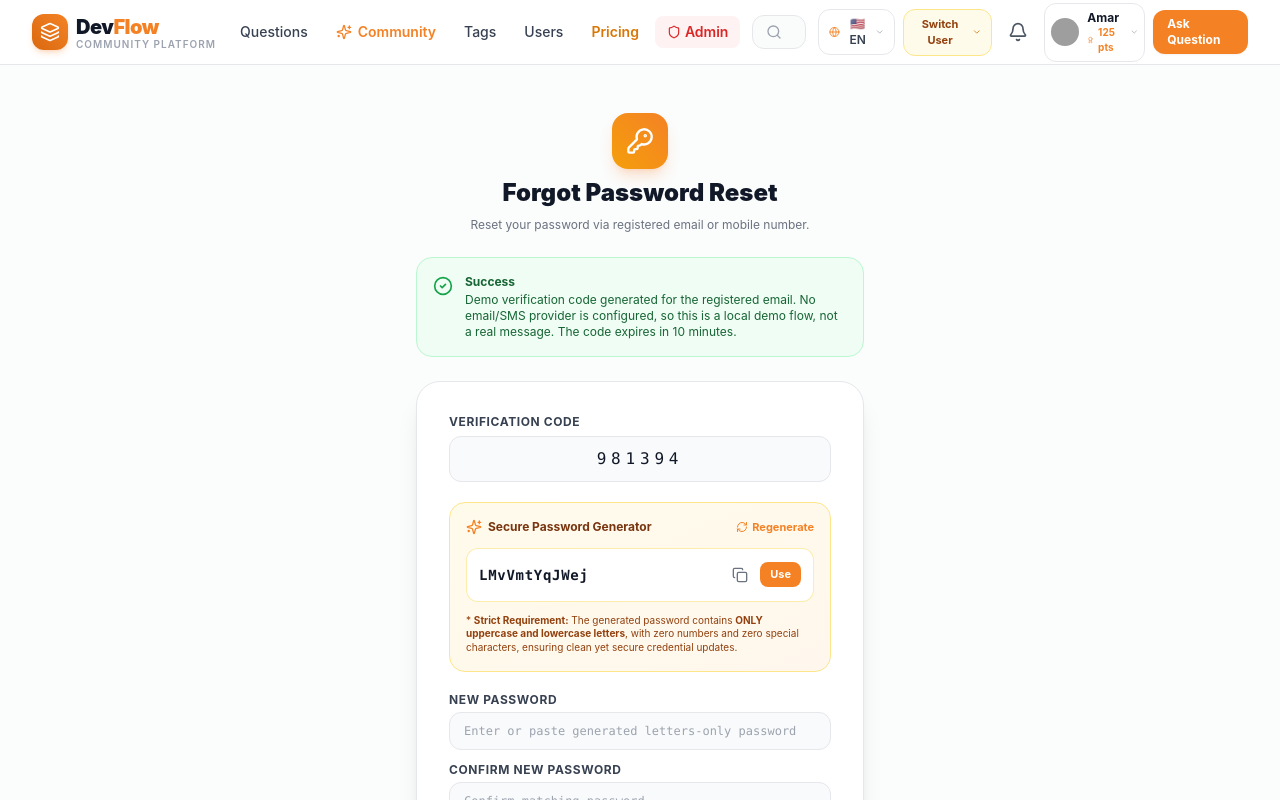
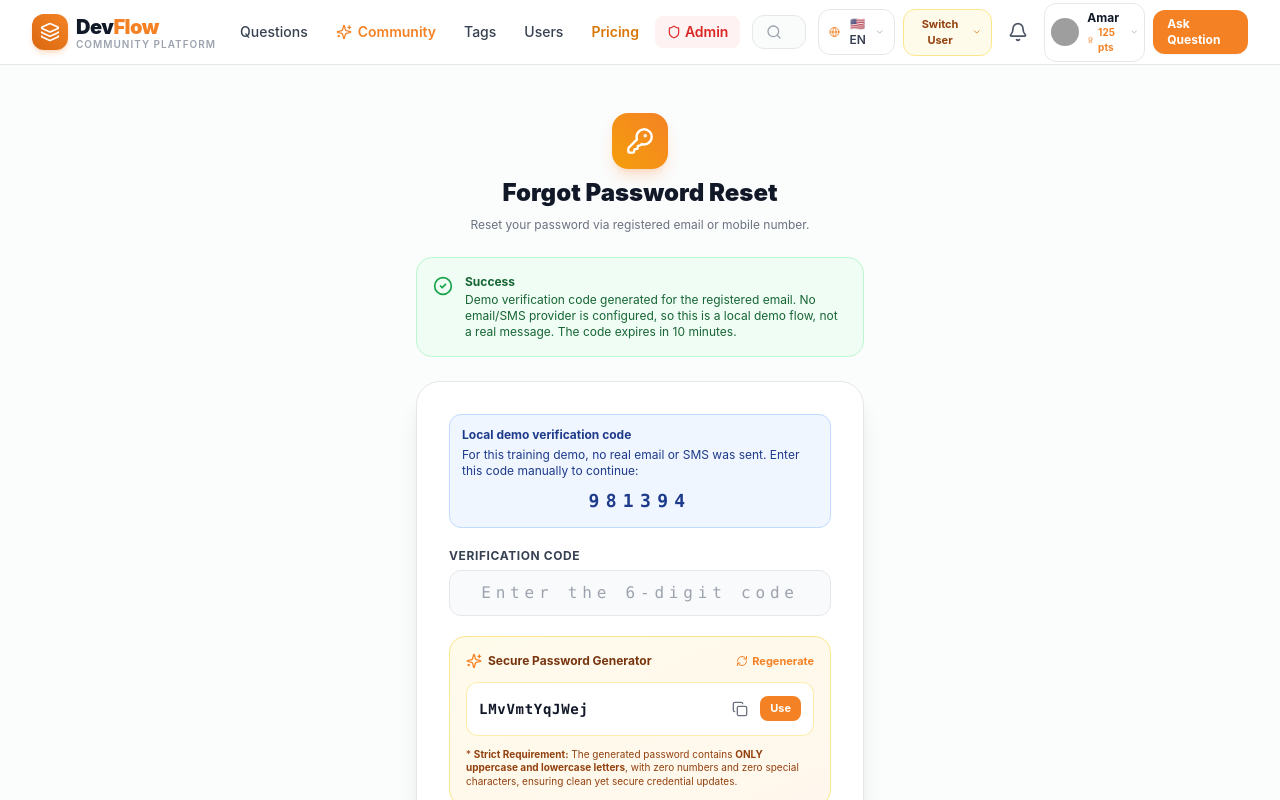
Before and after one commit to AmArChOuBeYu2/devflow-community-platform, a Next.js app: page /forgot-password in a window 1280 px wide. Both pictures are taken after a click on the button "Request Password Reset". Shown: the top 800 px of the page. Built offline with nearby package versions, Linux system fonts and the light colour scheme; grey boxes are pictures that could not be loaded.

Commit message:
Require manual entry of the demo reset OTP

```diff
--- a/src/app/forgot-password/page.tsx
+++ b/src/app/forgot-password/page.tsx
@@ -28,6 +28,7 @@ export default function ForgotPasswordPage() {
   const [resetMethod, setResetMethod] = useState<"email" | "phone">("email");
   const [identifier, setIdentifier] = useState("sc62970@gmail.com");
   const [otpCode, setOtpCode] = useState("");
+  const [demoOtp, setDemoOtp] = useState("");
   const [generatedPass, setGeneratedPass] = useState("");
   const [newPassword, setNewPassword] = useState("");
   const [confirmPassword, setConfirmPassword] = useState("");
@@ -54,7 +55,8 @@ export default function ForgotPasswordPage() {
       setWarningMessage(res.message);
     } else {
       setSuccessMessage(res.message);
-      setOtpCode(res.demoOtp || "");
+      setDemoOtp(res.demoOtp || "");
+      setOtpCode("");
       setStep(2);
       // Auto generate a random password for user convenience
       const initialGen = generateSecurePassword(12);
@@ -223,6 +225,13 @@ export default function ForgotPasswordPage() {
           ) : (
             /* STEP 2: Password Generator & Reset */
             <form onSubmit={handleResetSubmit} className="space-y-5">
+              {demoOtp && (
+                <div className="rounded-xl border border-blue-200 bg-blue-50 p-3 text-xs text-blue-900 dark:border-blue-900 dark:bg-blue-950/40 dark:text-blue-200">
+                  <p className="font-bold">Local demo verification code</p>
+                  <p className="mt-1">For this training demo, no real email or SMS was sent. Enter this code manually to continue:</p>
+                  <p className="mt-2 select-all text-center font-mono text-lg font-black tracking-[0.35em]">{demoOtp}</p>
+                </div>
+              )}
               <div>
                 <label className="block text-xs font-bold uppercase tracking-wider text-gray-700 dark:text-gray-300 mb-1.5">
                   Verification code
```
